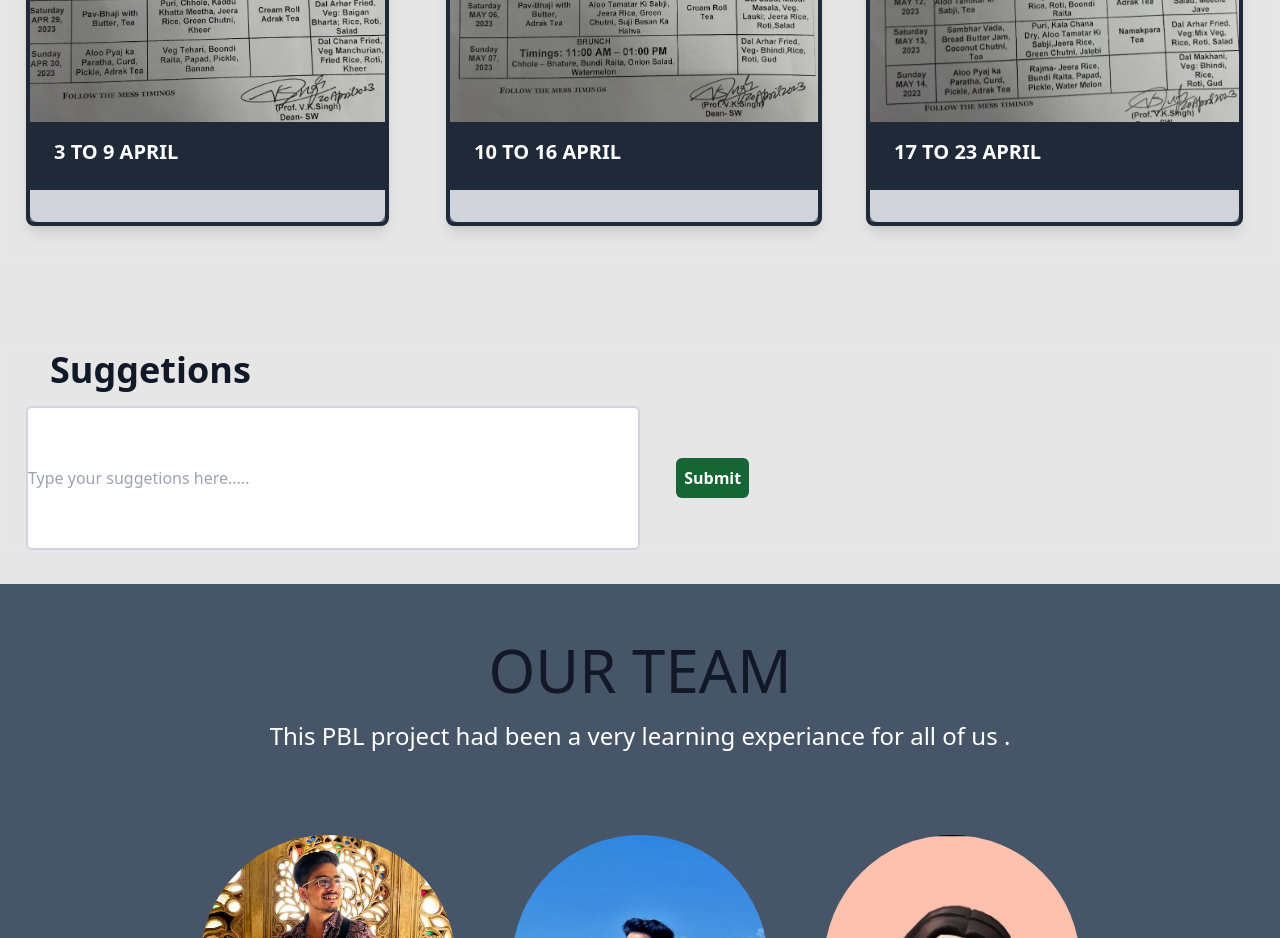
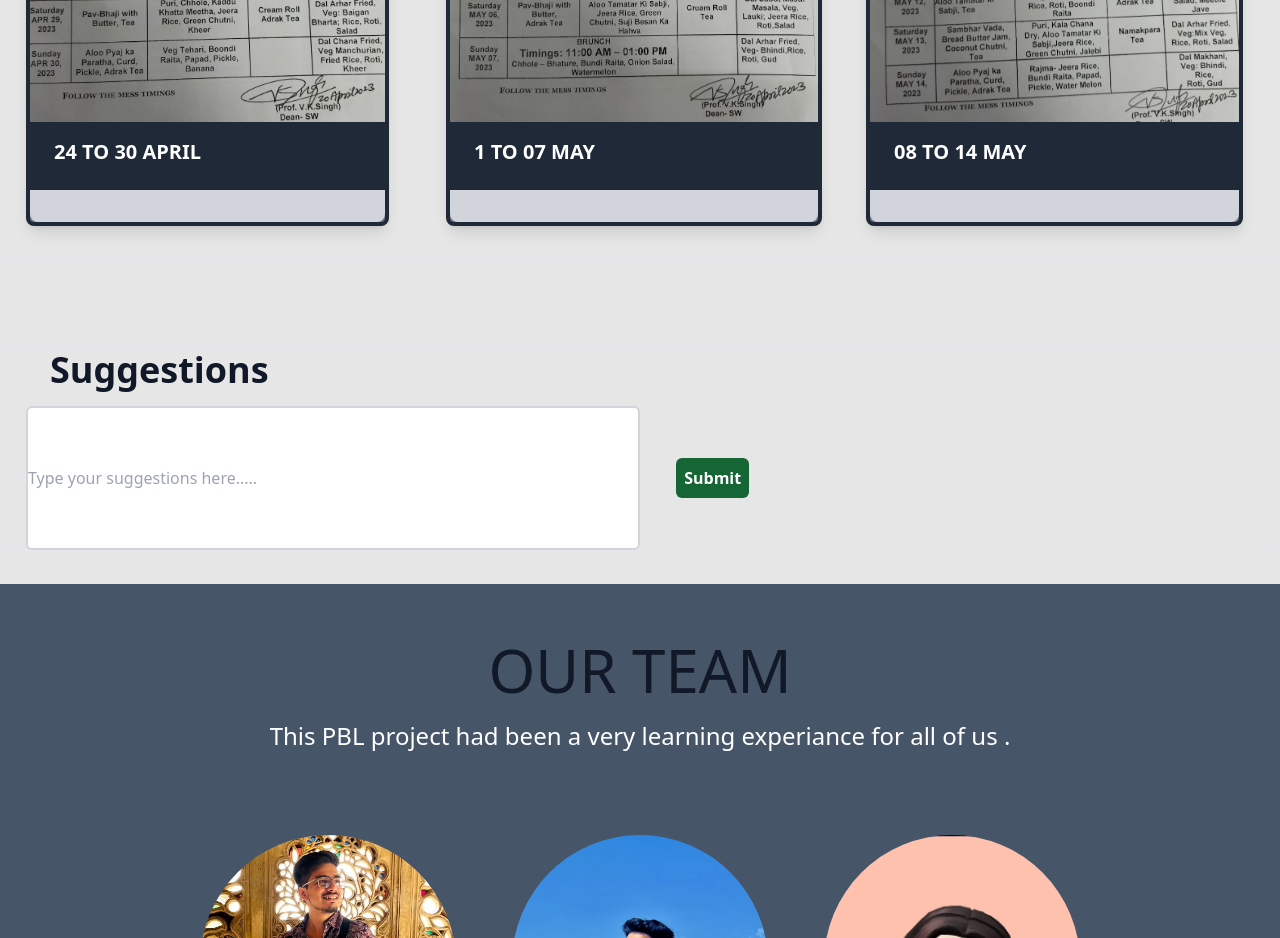
Before and after one commit to bigsiffer/coermess, a website built with Vite: page index.html in a window 1280 px wide. Shown: the part 920-1858 px from the top of the page. Built offline with nearby package versions, Linux system fonts and the light colour scheme.

Commit message:
fourt commit

```diff
--- a/index.html
+++ b/index.html
@@ -99,7 +99,7 @@
                     <div class="bg-gray-500 border-4 border-gray-800 w-fit rounded-lg shadow-lg">
                         <img src="mess001.jpeg" alt="" class="w-full h-96 object-fill rounded-t-lg">
                         <div class="bg-gray-800 text-white px-6 py-4">
-                            <h3 class="text-xl font-bold mb-2">3 TO 9 APRIL</h3>
+                            <h3 class="text-xl font-bold mb-2">24 TO 30 APRIL</h3>
 
 
                         </div>
@@ -111,7 +111,7 @@
                     <div class="bg-gray-500 border-4 border-gray-800 w-fit rounded-lg shadow-lg">
                         <img src="mess002.jpeg" alt="" class="w-full h-96 object-fill rounded-t-lg">
                         <div class="bg-gray-800 text-white px-6 py-4">
-                            <h3 class="text-xl font-bold mb-2">10 TO 16 APRIL</h3>
+                            <h3 class="text-xl font-bold mb-2">1 TO 07 MAY</h3>
 
 
                         </div>
@@ -123,7 +123,7 @@
                     <div class="bg-gray-500 border-4 border-gray-800 w-fit rounded-lg shadow-lg">
                         <img src="mess003.jpeg" alt="" class="w-full h-96 object-fill rounded-t-lg">
                         <div class="bg-gray-800 text-white px-6 py-4">
-                            <h3 class="text-xl font-bold mb-2">17 TO 23 APRIL</h3>
+                            <h3 class="text-xl font-bold mb-2">08 TO 14 MAY</h3>
 
 
                         </div>
@@ -137,9 +137,9 @@
     </section>
     <!--Suggetions section-->
     <div class="container mx-auto px-6 border-2 space-y-4 mb-8">
-        <div class="text-4xl text-gray-900 font-bold mx-6">Suggetions</div>
+        <div class="text-4xl text-gray-900 font-bold mx-6">Suggestions</div>
         <input class="mx-auto h-36 w-1/2 border-2 border-gray-300 rounded-md hover:bg-slate-300 " type="text"
-            placeholder="Type your suggetions here.....">
+            placeholder="Type your suggestions here.....">
         <button
             class="ml-8 bg-green-800 hover:bg-green-700 text-center rounded-md p-2 font-semibold text-white w-fit h-fit">Submit</button>
 
```
